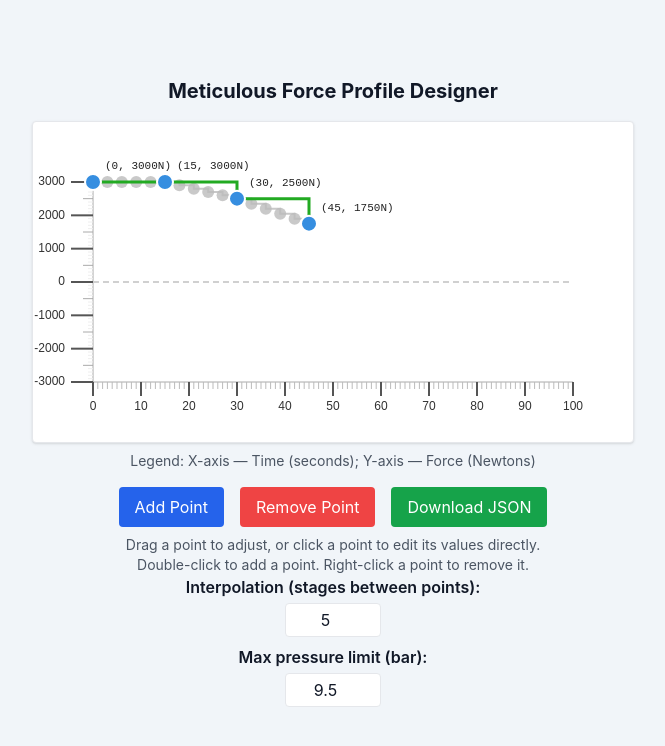
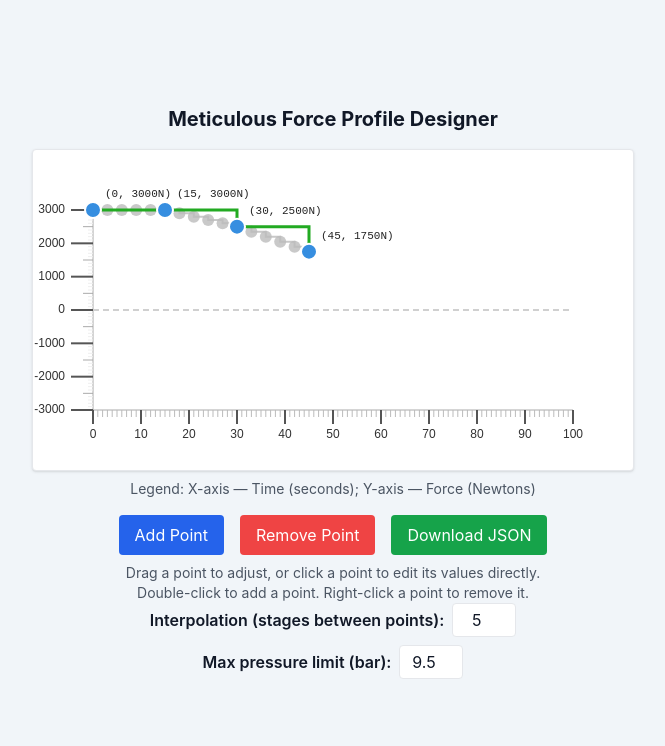
Before and after one commit to rbcollins123/meticulos-power-profile, a Vue app: page / in a window 1280 px wide. Shown: the top 746 px of the page, without its empty margins (307-972 px from the left). Built offline with nearby package versions, Linux system fonts and the light colour scheme.

Commit message:
Align control inputs with labels

```diff
--- a/src/App.vue
+++ b/src/App.vue
@@ -44,25 +44,25 @@
         Drag a point to adjust, or click a point to edit its values directly.<br>
         Double-click to add a point. Right-click a point to remove it.<br>
       </div>
-      <div class="mb-2 flex flex-col items-center">
-        <label class="font-semibold mb-1" for="interpolation-input">Interpolation (stages between points):</label>
+      <div class="mb-2 flex items-center justify-center gap-2">
+        <label class="font-semibold" for="interpolation-input">Interpolation (stages between points):</label>
         <input
           id="interpolation-input"
           type="number"
           min="1"
           v-model.number="interpolation"
-          class="border px-2 py-1 w-24 rounded text-center"
+          class="border px-2 py-1 w-16 rounded text-center"
         />
       </div>
-      <div class="mb-4 flex flex-col items-center">
-        <label class="font-semibold mb-1" for="max-pressure-input">Max pressure limit (bar):</label>
+      <div class="mb-4 flex items-center justify-center gap-2">
+        <label class="font-semibold" for="max-pressure-input">Max pressure limit (bar):</label>
         <input
           id="max-pressure-input"
           type="number"
           min="0"
           step="0.1"
           v-model.number="maxPressure"
-          class="border px-2 py-1 w-24 rounded text-center"
+          class="border px-2 py-1 w-16 rounded text-center"
         />
       </div>
       <div v-if="jsonOutput" class="mt-4">
```
